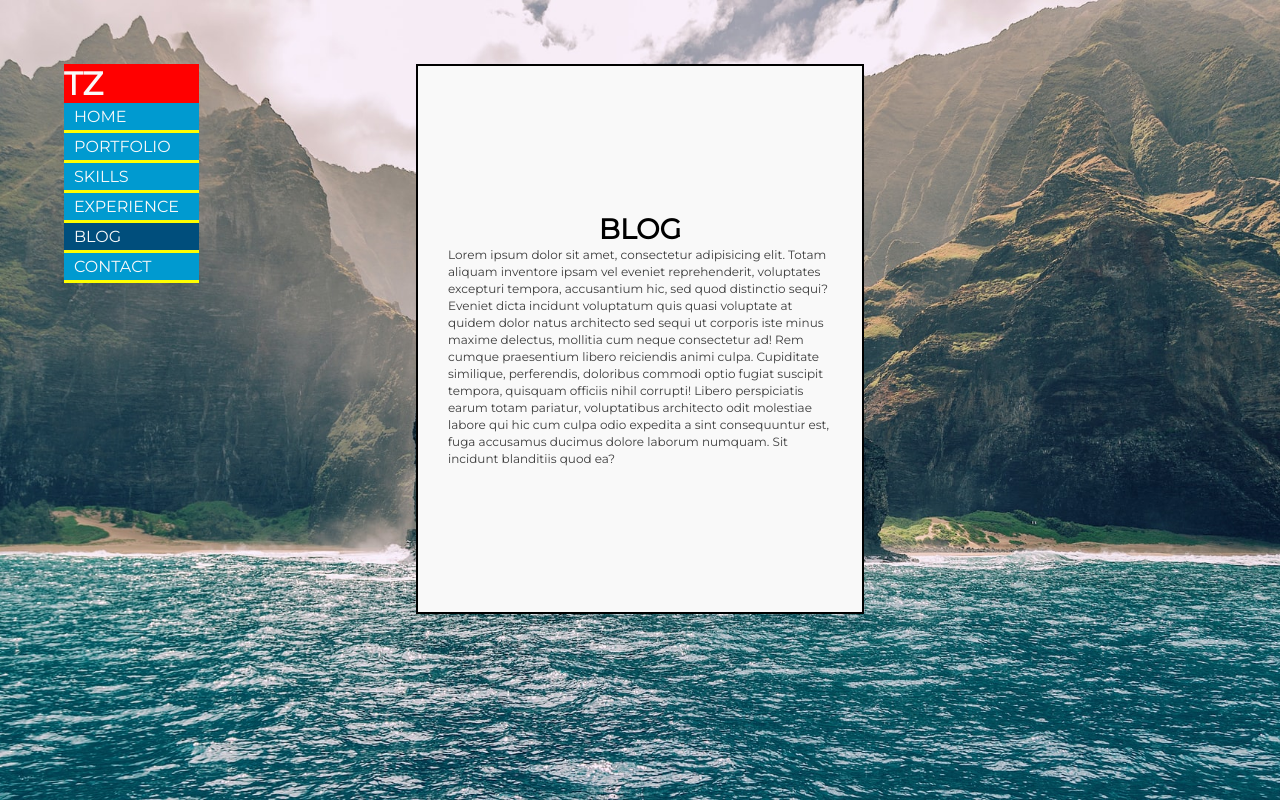
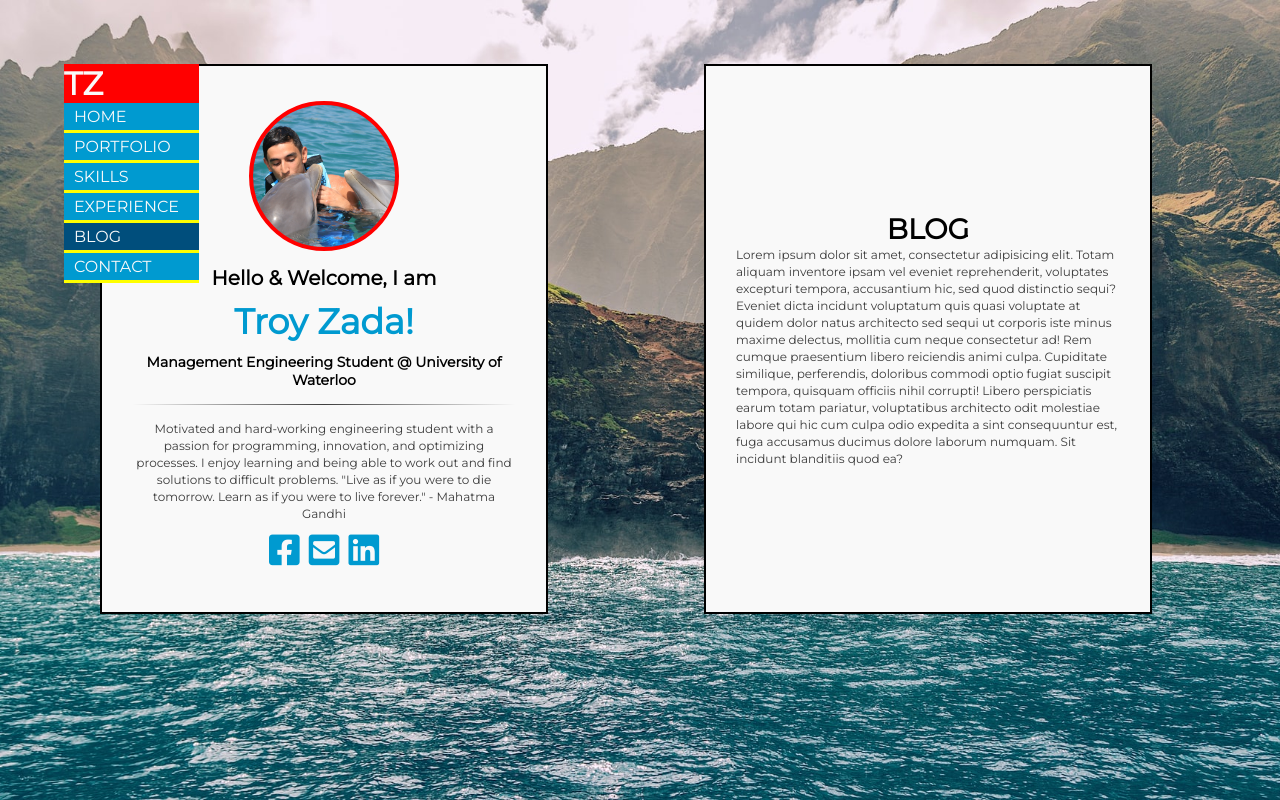
Before and after one commit to tzada8/troy-zada, a React (Create React App) app: page /blog in a window 1280 px wide. Built offline with nearby package versions, Linux system fonts and the light colour scheme.

Commit message:
render multiple cards in one Route

```diff
--- a/src/App.js
+++ b/src/App.js
@@ -21,12 +21,29 @@ function App() {
             <Navbar />
             <div className="content-container">
                <Switch>
-                  <Route path="/" exact component={Home} />
-                  <Route path="/resume" exact component={Portfolio} />
-                  <Route path="/skills" exact component={Skills} />
-                  <Route path="/experience" exact component={Experience} />
-                  <Route path="/blog" exact component={Blog} />
-                  <Route path="/contact" exact component={Contact} />
+                  <Route exact path="/">
+                     <Home />
+                  </Route>
+                  <Route exact path="/portfolio">
+                     <Home />
+                     <Portfolio />
+                  </Route>
+                  <Route exact path="/skills">
+                     <Home />
+                     <Skills />
+                  </Route>
+                  <Route exact path="/experience">
+                     <Home />
+                     <Experience />
+                  </Route>
+                  <Route exact path="/blog">
+                     <Home />
+                     <Blog />
+                  </Route>
+                  <Route exact path="/contact">
+                     <Home />
+                     <Contact />
+                  </Route>
                   {/* IN CASE USER TYPES A LINK IN URL THAT DOES NOT EXIST */}
                   <Route component={PageNotFound} />
                </Switch>
--- a/src/components/cards/Cards.css
+++ b/src/components/cards/Cards.css
@@ -17,12 +17,12 @@
 .home-page {
    /* CENTER CARD ON X-AXIS */
    /* calc(50% - (35% / 2)) */
-   /* margin: 5% 50%; */
+   margin: 5% 100px;
 }
 
 /* LOCATION FOR ALL OTHER CARDS */
 .other-page {
-   /* margin: 5% 55%; */
+   margin: 5% 55%;
 }
 
 /* CUSTOM SCROLLBAR FOR ALL PAGES */
--- a/src/components/navbar/Navbar.js
+++ b/src/components/navbar/Navbar.js
@@ -47,7 +47,7 @@ function Navbar() {
                   <li className="nav-item">
                      <NavLink
                         exact
-                        to="/resume"
+                        to="/portfolio"
                         className="nav-links"
                         activeClassName="nav-links-active"
                         onClick={closeMobileMenu}
```
